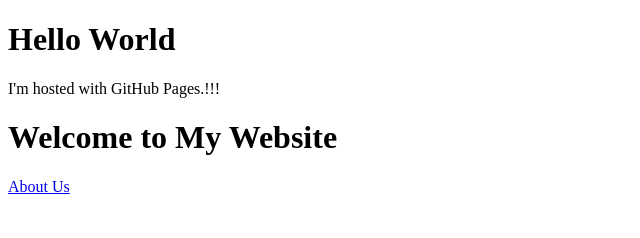
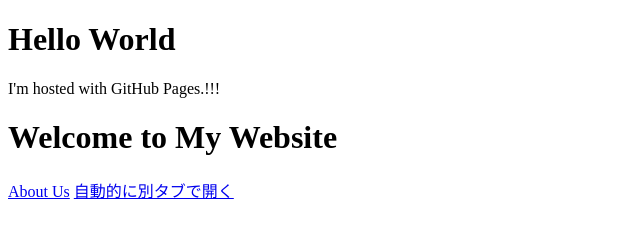
Before and after one commit to yurucan-kawaton/yurucan-kawaton.github.io, a plain HTML site: page index.html in a window 1280 px wide. Shown: the whole page, without its empty margins (0-640 px from the left). Drawn offline with Linux system fonts and the light colour scheme.

Commit message:
Update index.html

```diff
--- a/index.html
+++ b/index.html
@@ -10,7 +10,7 @@
 
     <!-- about.htmlへのリンク -->
     <a href="first_folder/about.html">About Us</a>
-
+    <a href="first_folder/about.html" target="_blank">自動的に別タブで開く</a>
     <!-- 他のコンテンツやリンクを追加できます -->
 
 </html>
```
